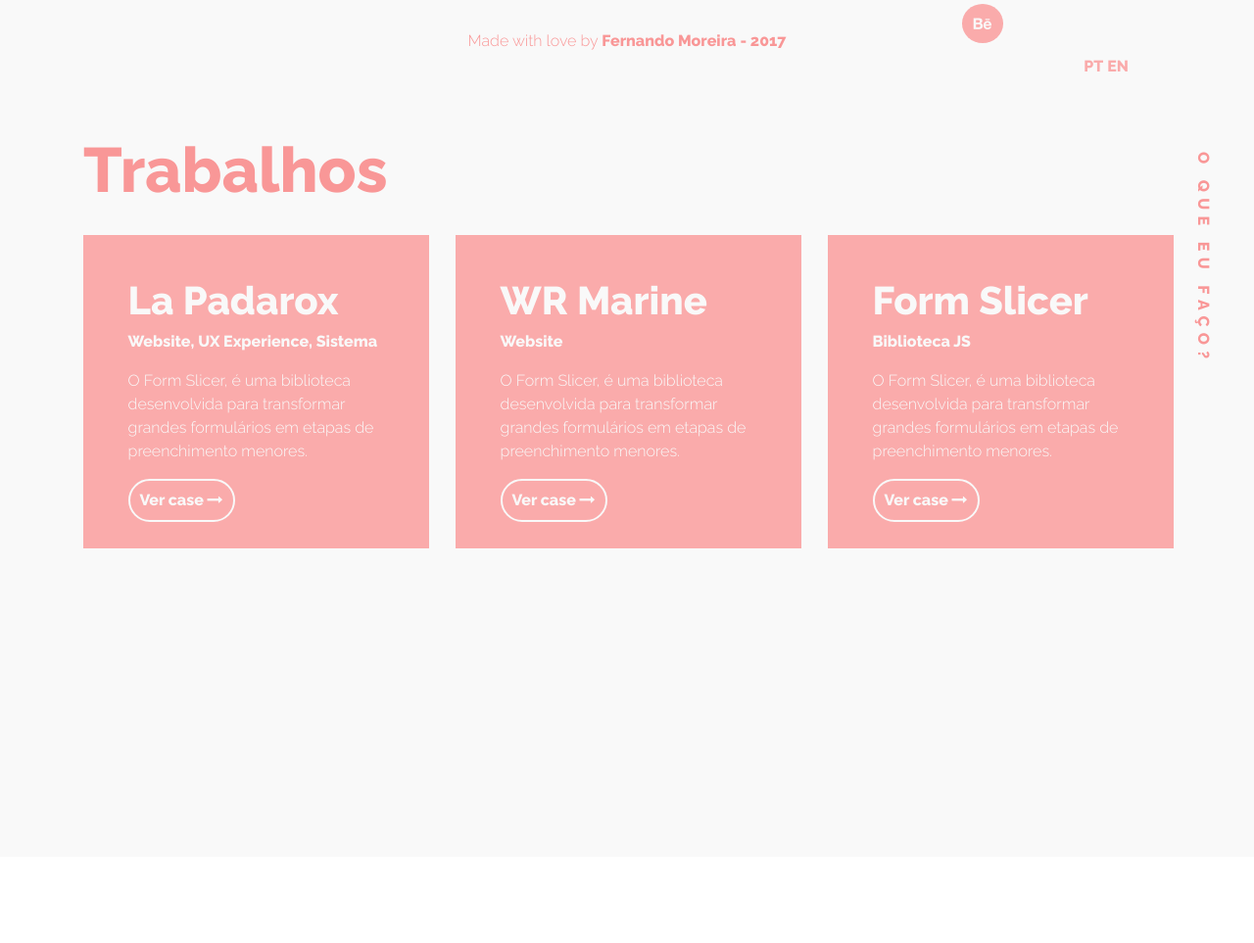
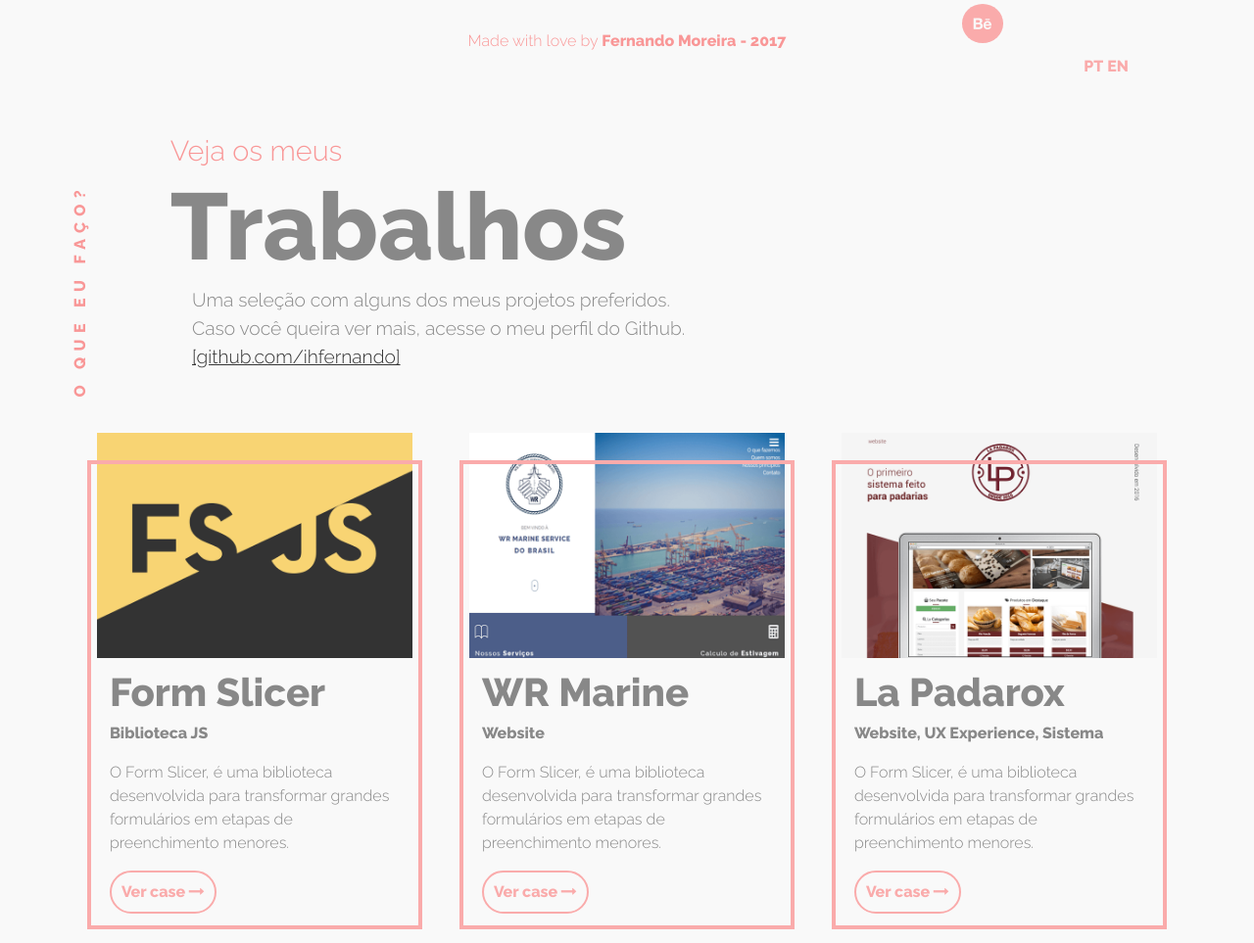
Before and after one commit to ihFernando/ihfernando.github.io, a plain HTML site: page new_template/index.html in a window 1280 px wide. Shown: the part 680-1643 px from the top of the page at 98% size. Before the commit the page ends 1555 px from the top, so only its background shows below. Drawn offline with Linux system fonts and the light colour scheme.

Commit message:
Área: meus trabalhos

```diff
--- a/new_template/index.html
+++ b/new_template/index.html
@@ -29,9 +29,9 @@
 </head>
 
 <body>
-<!-- <div id="carregando" style="width: 100%;height: 100vh;background: #f9f9f9;color: #faabab;font-weight: 800;font-size: 2rem;position: fixed;z-index: 1">
+<div id="carregando" style="width: 100%;height: 100vh;background: #f9f9f9;color: #faabab;font-weight: 800;font-size: 2rem;position: fixed;z-index: 5">
   <h6 id="carregando-title" style="top:45%;position: relative;transform:rotate(0deg);z-index: 1;text-align: center;font-weight: bolder;">ihFernando...</h6>
-</div> -->
+</div>
 <header>
   <div class="balls hidden-xs-down">
     <div class="balls-1"><a href="https://www.github.com/ihfernando" target="_Blank" title="Github"><i class="fa fa-github"></i></a></div>
@@ -55,7 +55,7 @@
     <div class="row">
       <div class="col-12">
         <div class="hidden-xs-down">
-            <span class="text-vertical--span_1"><b>Welcome to my space</b></span>
+            <span class="text-vertical--span_1"><b>Desenvolvedor Front</b></span>
         </div>
         <div class="header--wrapper-center">
           <h3><b>Portfólio</b></h3>
@@ -76,24 +76,39 @@
 
 <main id="section-cases">
   <div class="container cases">
+    <div class="row">
+        <span class="text-vertical-span wid">O que eu faço?</span>
+        <div class="col-12 text-left">
+            <h4 class="case-text_sub"><b>Veja os meus</b></h4>
             <h2 class="case-text"><strong>Trabalhos</strong></h2>
+            <div class="wrapper-trabalhos">
+              <!--h3><i><u>Alguns dos meus trabalhos</u></i></h3-->
+              <p>Uma seleção com alguns dos meus projetos preferidos. <br>Caso você queira ver mais, acesse o meu perfil do Github. <br>
+              <a href="https://github.com/ihfernando" title="Github Ihfernando" target="_BLANK"><u>[github.com/ihfernando]</u></a></p>
+               <!--<div class="row" style="height: 100px;">
+                <div id="scroll"></div>
+              </div>-->
+            </div>
+            </div>
+        </div>
+          <div class="main-trabalhos">
           <div class="row">
               <div class="col-xm-12 col-sm-12 col-md-12 col-lg-4 col-xl-4">
-        <article class="">
-          <!-- <img src="img/lapadarox/lp-index.png" alt="Imagem ilustrativa sobre case da empresa La Padarox"> -->
-          <div class="sombra">
-            <h3 class="h1"><b>La Padarox</b></h3>
-            <p><b>Website, UX Experience, Sistema</b></p>
+                <article>
+                  <img src="img/formslicer/fs-0.png" class="img-fluid"  alt="Imagem ilustrativa sobre case da biblioteca Form Slicer.">
+                  <div class="wrapper-article">
+                    <h3 class="h1"><b>Form Slicer</b></h3>
+                    <p><b>Biblioteca JS</b></p>
                     <p>O Form Slicer, é uma biblioteca desenvolvida para transformar grandes formulários em etapas de preenchimento menores. </p>
-            <a href="cases/case-padarox.html" class="btn btn-outline--pink" title="Case do La Padarox">Ver case <i class="fa fa-long-arrow-right"></i> </a>
+                    <a href="cases/case-form-slicer.html" class="btn btn-outline--pink" title="Case do Form Slicer">Ver case <i class="fa fa-long-arrow-right"></i></a>
                   </div>
-          <!--  -->
+             <!--   -->
             </article>
               </div>
               <div class="col-xm-12 col-sm-12 col-md-12 col-lg-4 col-xl-4">
-          <article class="">
-            <!-- <img src="img/wrmarine/wrmarine.png" alt="Imagem ilustrativa sobre case da empresa WR Marine"> -->
-            <div class="sombra">
+                 <article>
+                   <img src="img/wrmarine/wrmarine.png"  class="img-fluid" alt="Imagem ilustrativa sobre case da empresa WR Marine">
+                   <div class="wrapper-article">
                      <h3 class="h1"><b>WR Marine</b></h3>
                      <p><b>Website</b></p>
                      <p>O Form Slicer, é uma biblioteca desenvolvida para transformar grandes formulários em etapas de preenchimento menores. </p>
@@ -104,21 +119,20 @@
             </article>
               </div>
               <div class="col-xm-12 col-sm-12 col-md-12 col-lg-4 col-xl-4">
-          <article class="">
-           <!-- <img src="img/formslicer/fs-0.png" alt="Imagem ilustrativa sobre case da biblioteca Form Slicer."> -->
-           <div class="sombra">
-              <h3 class="h1"><b>Form Slicer</b></h3>
-              <p><b>Biblioteca JS</b></p>
+                <article>
+                  <img src="img/lapadarox/lp-index.png"  class="img-fluid" alt="Imagem ilustrativa sobre case da empresa La Padarox">
+                  <div class="wrapper-article">
+                    <h3 class="h1"><b>La Padarox</b></h3>
+                    <p><b>Website, UX Experience, Sistema</b></p>
                     <p>O Form Slicer, é uma biblioteca desenvolvida para transformar grandes formulários em etapas de preenchimento menores. </p>
-              <a href="cases/case-form-slicer.html" class="btn btn-outline--pink" title="Case do Form Slicer">Ver case <i class="fa fa-long-arrow-right"></i></a>
+                    <a href="cases/case-padarox.html" class="btn btn-outline--pink" title="Case do La Padarox">Ver case <i class="fa fa-long-arrow-right"></i> </a>
                   </div>
-           <!--   -->
                 </article>
-      </div>
               </div>
 
             </div>
-  <span class="text-vertical-span wid">O que eu faço?</span>
+          </div>
+    </div>
 </main>
 
 
```
Also changed, not shown: new_template/css/style.min.css. Lines whose indentation alone changed are shown as unchanged.
